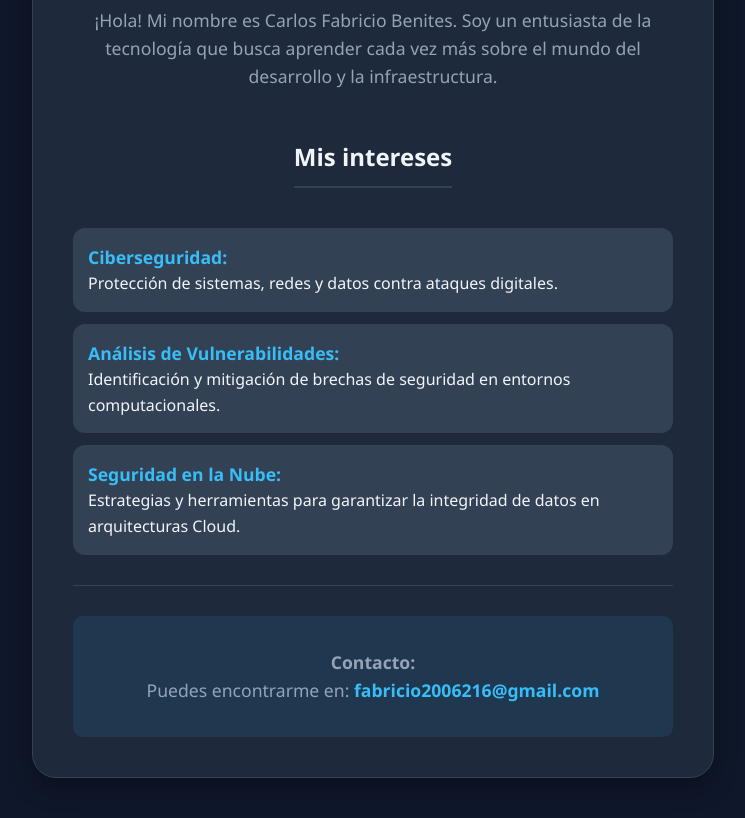
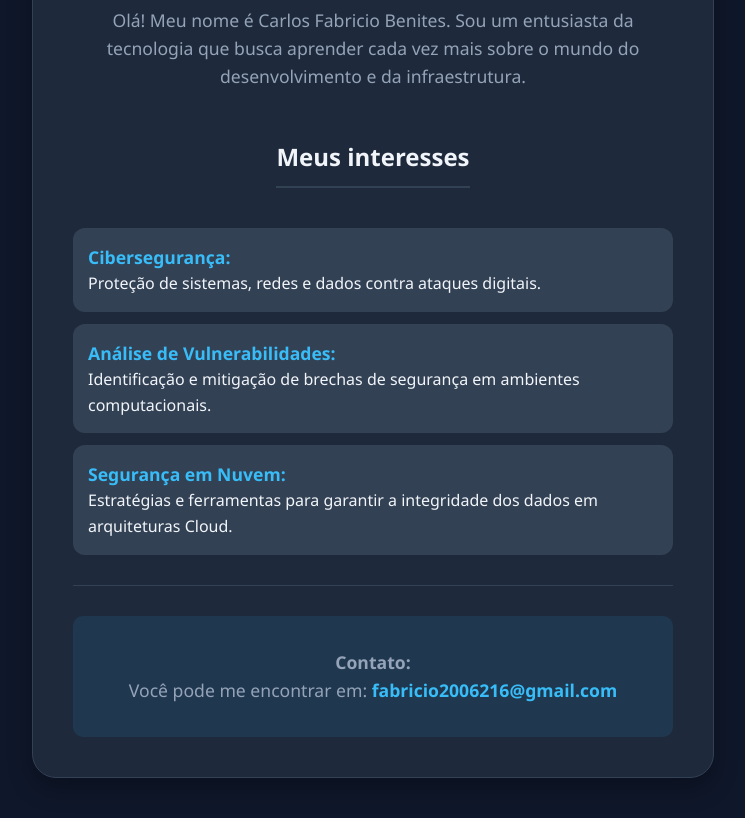
Before and after one commit to FabricioBenitesR/fabriciobenitesr.github.io, a plain HTML site: page index.html in a window 1280 px wide. Shown: the part 381-1199 px from the top of the page, without its empty margins (267-1012 px from the left). Drawn offline with Linux system fonts and the light colour scheme.

Commit message:
Update index.html

```diff
--- a/index.html
+++ b/index.html
@@ -3,7 +3,7 @@
 <head>
     <meta charset="UTF-8">
     <meta name="viewport" content="width=device-width, initial-scale=1.0">
-    <title>Portafolio | Carlos Fabricio</title>
+    <title>Portfólio | Carlos Fabricio</title>
     <style>
         body {
             font-family: 'Segoe UI', Roboto, Helvetica, Arial, sans-serif;
@@ -31,12 +31,7 @@
             border-radius: 50%;
             border: 4px solid #38bdf8;
             margin-bottom: 20px;
-            transition: transform 0.3s ease;
             object-fit: cover;
-        }
-
-        .profile-img:hover {
-            transform: scale(1.05);
         }
 
         h1 {
@@ -70,12 +65,10 @@
             margin-bottom: 12px;
             padding: 15px;
             border-radius: 12px;
-            transition: background 0.3s ease, padding-left 0.3s ease;
         }
 
         li:hover {
             background: #475569;
-            padding-left: 25px;
             border-left: 5px solid #38bdf8;
         }
 
@@ -114,27 +107,27 @@
     <div class="container">
         <img src="foto.jpeg" alt="Foto de perfil" width="180" height="180" class="profile-img">
 
-        <h1>Sobre mí</h1>
-        <p>¡Hola! Mi nombre es Carlos Fabricio Benites. Soy un entusiasta de la tecnología que busca aprender cada vez más sobre el mundo del desarrollo y la infraestructura.</p>
+        <h1>Sobre mim</h1>
+        <p>Olá! Meu nome é Carlos Fabricio Benites. Sou um entusiasta da tecnologia que busca aprender cada vez mais sobre o mundo do desenvolvimento e da infraestrutura.</p>
 
-        <h2>Mis intereses</h2>
+        <h2>Meus interesses</h2>
         <ul>
             <li>
-                <strong>Ciberseguridad:</strong> Protección de sistemas, redes y datos contra ataques digitales.
+                <strong>Cibersegurança:</strong> Proteção de sistemas, redes e dados contra ataques digitais.
             </li>
             <li>
-                <strong>Análisis de Vulnerabilidades:</strong> Identificación y mitigación de brechas de seguridad en entornos computacionales.
+                <strong>Análise de Vulnerabilidades:</strong> Identificação e mitigação de brechas de segurança em ambientes computacionais.
             </li>
             <li>
-                <strong>Seguridad en la Nube:</strong> Estrategias y herramientas para garantizar la integridad de datos en arquitecturas Cloud.
+                <strong>Segurança em Nuvem:</strong> Estratégias e ferramentas para garantir a integridade dos dados em arquiteturas Cloud.
             </li>
         </ul>
 
         <hr>
 
         <div class="contact-info">
-            <p><strong>Contacto:</strong><br>
-            Puedes encontrarme en: <a href="mailto:fabricio2006216@gmail.com">fabricio2006216@gmail.com</a></p>
+            <p><strong>Contato:</strong><br>
+            Você pode me encontrar em: <a href="mailto:fabricio2006216@gmail.com">fabricio2006216@gmail.com</a></p>
         </div>
     </div>
 </body>
```
